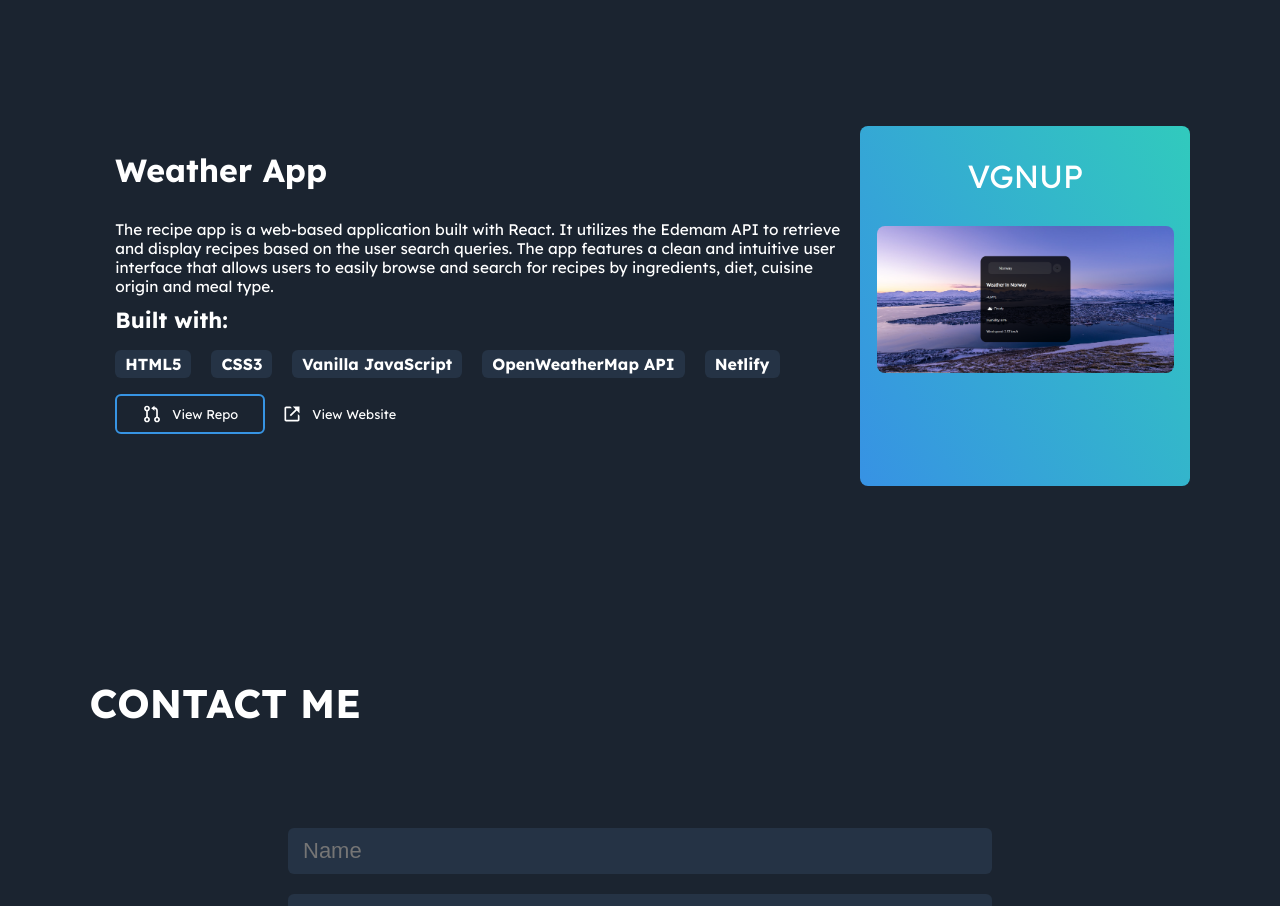
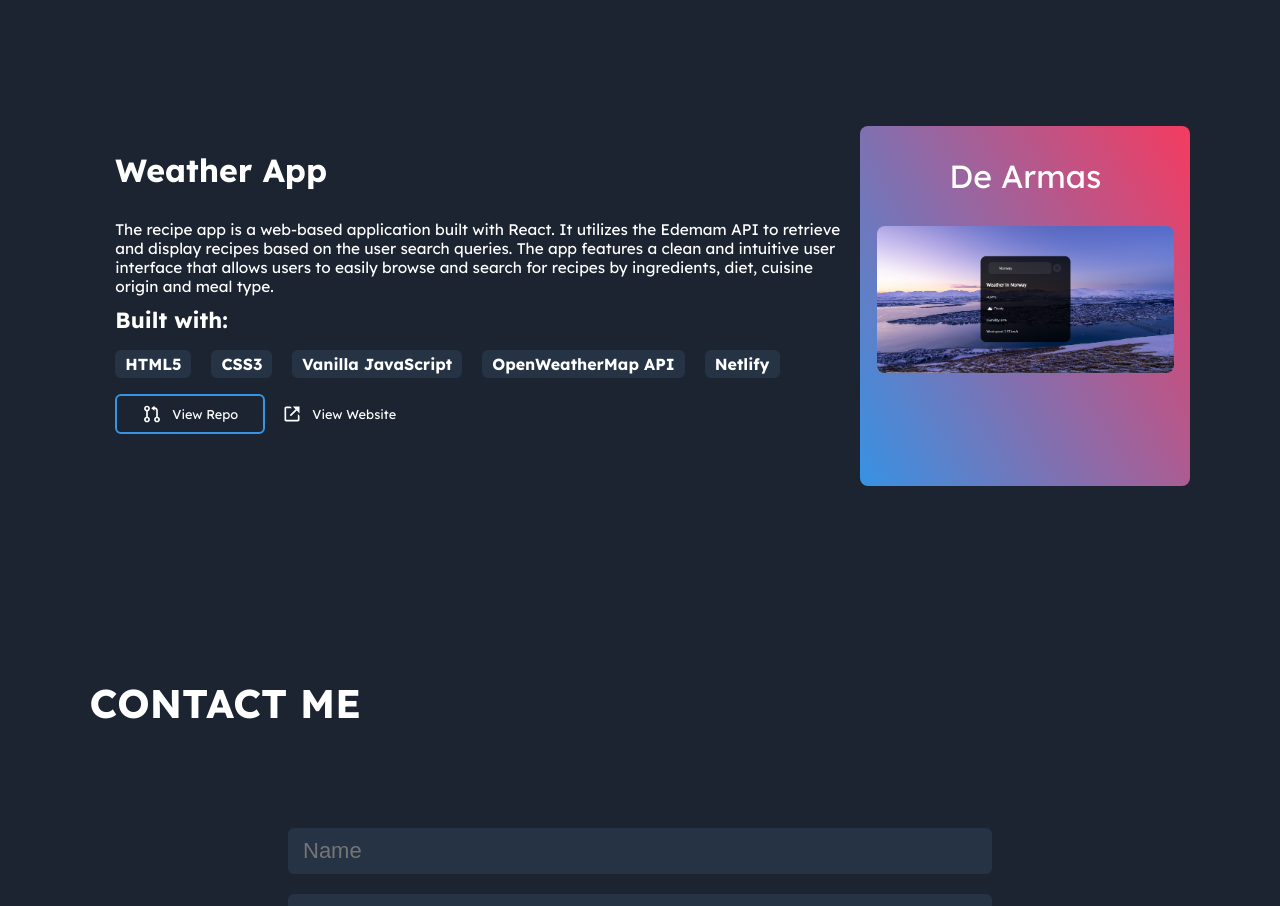
Before and after one commit to NTiger07/portfolio-react, a React (Create React App) app: page / in a window 1280 px wide. Shown: the part 2660-3566 px from the top of the page. Built offline with nearby package versions, Linux system fonts and the light colour scheme.

Commit message:
small fix

```diff
--- a/src/components/Projects.css
+++ b/src/components/Projects.css
@@ -28,6 +28,7 @@
   display: flex;
   flex-direction: row-reverse;
 }
+
 .project_image {
   padding-top: 30px;
   border-radius: 8px;
@@ -36,6 +37,9 @@
   flex-direction: column;
   align-items: center;
   background: linear-gradient(60deg, #3792e4, #31cabd);
+}
+.evenback {
+  background: linear-gradient(60deg, #3792e4, #f43b60);
 }
 .project_image span {
   text-align: center;
--- a/src/components/Projects.jsx
+++ b/src/components/Projects.jsx
@@ -57,8 +57,8 @@ class Projects extends Component {
             </div>
           </div>
           <div className="project_card even">
-            <div className="project_image">
-              <span>VGNUP</span>
+            <div className="project_image evenback">
+              <span>De Armas</span>
               <img src={weather} alt="projectimage" />
             </div>
             <div className="project_content">
```
Also changed, not shown: todo.txt.
